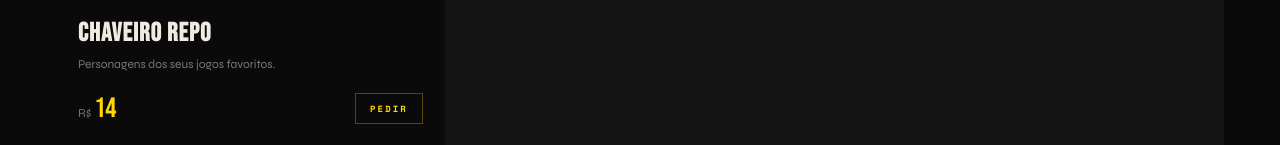
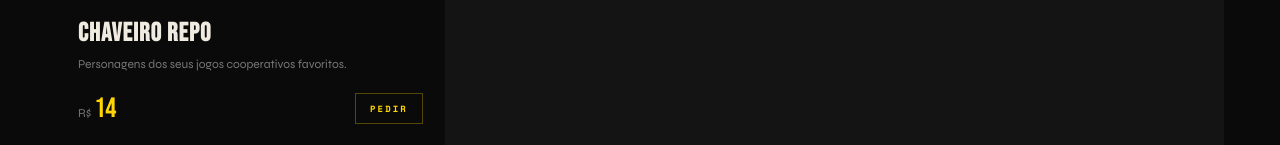
Before and after one commit to luanvictorsz/synthhive3d, a React (Vite) app: page / in a window 1280 px wide. Both pictures are taken after a click on the element 250 px from the left and 1381 px from the top of the page. Shown: the part 577-722 px from the top of the page. Built offline with nearby package versions, Linux system fonts and the light colour scheme.

Commit message:
fix: atualizando descricao

```diff
--- a/src/components/CategoryPage.jsx
+++ b/src/components/CategoryPage.jsx
@@ -3,11 +3,11 @@ import styles from './CategoryPage.module.css'
 
 const CATALOG = {
   'Acessório': [
-    { name: 'Chaveiro Repo', description: 'Personagens dos seus jogos favoritos.', price: '14', imgSrc: '/products/repo.png' },
+    { name: 'Chaveiro Repo', description: 'Personagens dos seus jogos cooperativos favoritos.', price: '14', imgSrc: '/products/repo.png' },
   ],
   'Colecionável': [
-    { name: 'Miniatura Ghostface', description: 'Ficção científica com detalhes.', price: '15', imgSrc: '/products/miniaturas.png' },
-    { name: 'Miniatura Hollow Knight', description: 'Seres fantásticos únicos.', price: '20', imgSrc: '/products/hollow.png' },
+    { name: 'Miniatura Ghostface', description: 'Classicos do terror, só que de forma fofa, né?.', price: '15', imgSrc: '/products/miniaturas.png' },
+    { name: 'Miniatura Hollow Knight', description: 'Peça com detalhes pintado a mão, um dos jogos mais desafiadores.', price: '20', imgSrc: '/products/hollow.png' },
   ],
   // 'Personalizado': [
   //   { name: 'Modelo do Cliente', description: 'Envie seu arquivo STL e imprimimos.', priceLabel: 'Orçamento\nGrátis', imgSrc: '/products/personalizados.png' },
```
